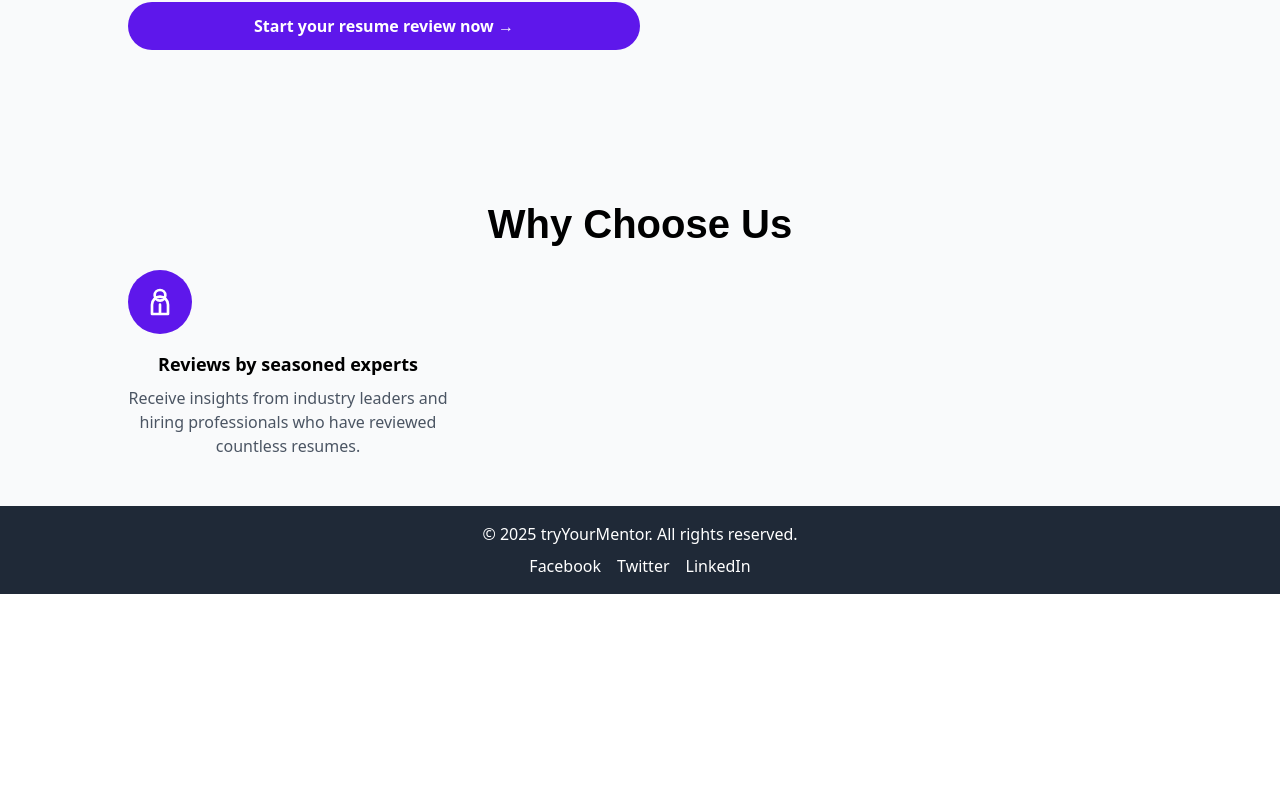
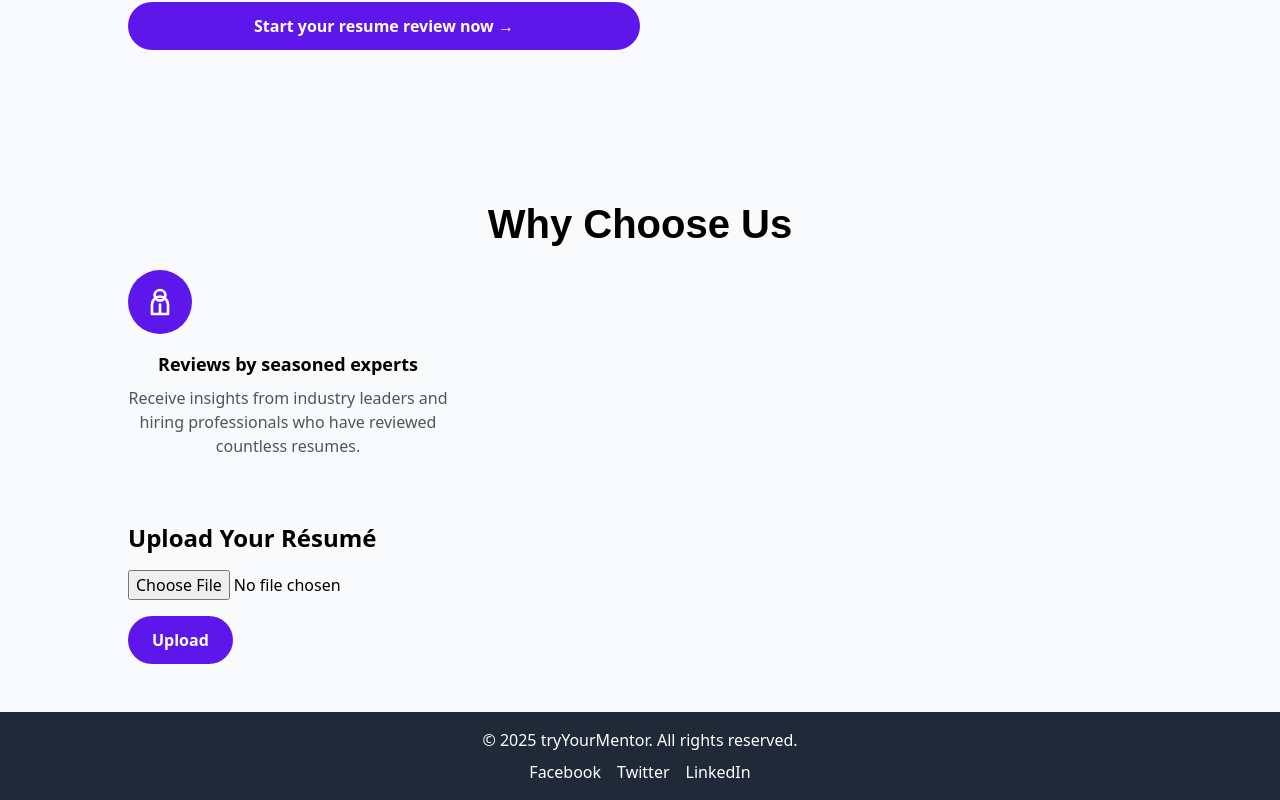
Before and after one commit to tryyourmentorDev/try-your-mentor-V0, a Next.js app: page /resume-review in a window 1280 px wide. Shown: the part 566-1366 px from the top of the page. Before the commit the page ends 1160 px from the top, so only its background shows below. Built offline with nearby package versions, Linux system fonts and the light colour scheme.

Commit message:
Postgress db and Blob store added

```diff
--- /dev/null
+++ b/lib/db.js
@@ -0,0 +1,18 @@
+import { Pool } from "pg";
+
+let pool;
+
+// This check prevents creating multiple pools in dev mode (hot reloads).
+if (!global._pool) {
+  global._pool = new Pool({
+    connectionString: process.env.DATABASE_URL,
+    // Optional: if using Vercel Postgres or a service that requires SSL, you can set:
+     ssl: {
+       rejectUnauthorized: false,
+     },
+  });
+}
+
+pool = global._pool;
+
+export default pool;
--- a/package.json
+++ b/package.json
@@ -7,11 +7,14 @@
     "start": "next start"
   },
   "dependencies": {
+    "@vercel/blob": "^0.27.1",
     "autoprefixer": "^10.4.14",
     "firebase": "^11.2.0",
     "firebase-admin": "^13.0.2",
+    "formidable": "^3.5.2",
     "framer-motion": "^12.0.6",
     "next": "^15.1.6",
+    "pg": "^8.13.1",
     "postcss": "^8.4.21",
     "react": "latest",
     "react-dom": "latest",
--- /dev/null
+++ b/pages/api/upload-resume.js
@@ -0,0 +1,63 @@
+import formidable from "formidable";
+import { put } from "@vercel/blob";
+import pool from "../../lib/db"; // your Postgres connection
+import fs from "fs";
+
+// 1) Disable Next.js body parsing, because formidable handles it
+export const config = {
+  api: {
+    bodyParser: false,
+  },
+};
+
+export default async function handler(req, res) {
+  if (req.method !== "POST") {
+    return res.status(405).json({ error: "Method not allowed" });
+  }
+
+  try {
+    // 2) Parse multipart form data
+    const { fields, files } = await new Promise((resolve, reject) => {
+      const form = formidable({ multiples: false }); // single file
+      form.parse(req, (err, fields, files) => {
+        if (err) reject(err);
+        else resolve({ fields, files });
+      });
+    });
+
+    // files.resumeFile is an array in Formidable 3.x
+    const fileArray = files.resumeFile;
+    if (!fileArray || fileArray.length === 0) {
+      return res.status(400).json({ error: "No file uploaded" });
+    }
+
+    const uploadedFile = fileArray[0]; // the actual PersistentFile object
+    const fileData = fs.readFileSync(uploadedFile.filepath);
+    const originalName = uploadedFile.originalFilename || "resume.pdf";
+
+    // Upload to Vercel Blob
+    const blobName = `resumes/${Date.now()}-${originalName}`;
+    const result = await put(blobName, fileData, {
+      access: "public",
+      contentType: uploadedFile.mimetype || "application/octet-stream",
+    });
+
+    const fileURL = result.url;
+
+    // 5) Insert record in DB
+    // Suppose you have a 'resumes' table with (user_id, file_url, file_name, created_at)
+    // We'll just use a hardcoded user_id = 123 for demonstration
+    const user_id = 123;
+    await pool.query(
+      `INSERT INTO resumes (user_id, file_url, file_name) VALUES ($1, $2, $3)`,
+      [user_id, fileURL, originalName]
+    );
+
+    return res.status(201).json({ success: true, fileURL });
+  } catch (err) {
+    console.error("Error uploading or inserting record:", err);
+    return res
+      .status(500)
+      .json({ error: "Failed to process file upload or DB insert" });
+  }
+}
--- a/pages/resume-review/index.js
+++ b/pages/resume-review/index.js
@@ -1,8 +1,49 @@
-import React from "react";
+import React, { useState } from "react";
 
 const ResumeReview = () => {
+  // State for the file input and upload status
+  const [file, setFile] = useState(null);
+  const [isUploading, setIsUploading] = useState(false);
+
+  // Handle file selection
+  const handleFileChange = (e) => {
+    setFile(e.target.files[0]);
+  };
+
+  // Handle file upload to the server/API
+  const handleUpload = async () => {
+    if (!file) return;
+    setIsUploading(true);
+
+    try {
+      // Build form data
+      const formData = new FormData();
+      formData.append("resumeFile", file);
+
+      // Make a POST request to your API route
+      const response = await fetch("/api/upload-resume", {
+        method: "POST",
+        body: formData,
+      });
+
+      if (response.ok) {
+        alert("File uploaded successfully!");
+      } else {
+        const errorData = await response.json();
+        alert(`Upload failed: ${errorData.error || "Unknown error"}`);
+      }
+    } catch (err) {
+      console.error("Upload error:", err);
+      alert("Something went wrong while uploading.");
+    } finally {
+      setIsUploading(false);
+      setFile(null);
+    }
+  };
+
   return (
     <main className="bg-gray-50 min-h-screen py-12">
+      {/* Hero Section */}
       <section className="mt-24 container mx-auto px-4 md:px-16 lg:px-32 flex flex-col md:flex-row items-center justify-between">
         <div className="md:w-1/2 flex flex-col justify-center">
           <h1 className="text-3xl md:text-5xl font-bold leading-tight mb-7">
@@ -19,6 +60,7 @@ const ResumeReview = () => {
         </div>
       </section>
 
+      {/* Why Choose Us Section */}
       <section className="mt-36 container mx-auto px-4 md:px-16 lg:px-32">
         <h2
           className="text-center font-bold mb-4"
@@ -52,8 +94,23 @@ const ResumeReview = () => {
               who have reviewed countless resumes.
             </p>
           </div>
-          {/* Add other features similarly */}
+          {/* You can add more feature boxes below */}
         </div>
+      </section>
+
+      {/* Upload Résumé Section */}
+      <section className="mt-16 container mx-auto px-4 md:px-16 lg:px-32">
+        <h2 className="text-2xl font-bold mb-4">Upload Your Résumé</h2>
+        <div className="mb-4">
+          <input type="file" onChange={handleFileChange} />
+        </div>
+        <button
+          onClick={handleUpload}
+          disabled={!file || isUploading}
+          className="bg-[#5e17eb] text-white px-6 py-3 rounded-full font-semibold hover:bg-[#4c13c6] transition"
+        >
+          {isUploading ? "Uploading..." : "Upload"}
+        </button>
       </section>
     </main>
   );
```
Also changed, not shown: 2 other files (tests, documents, lock files or other folders).
